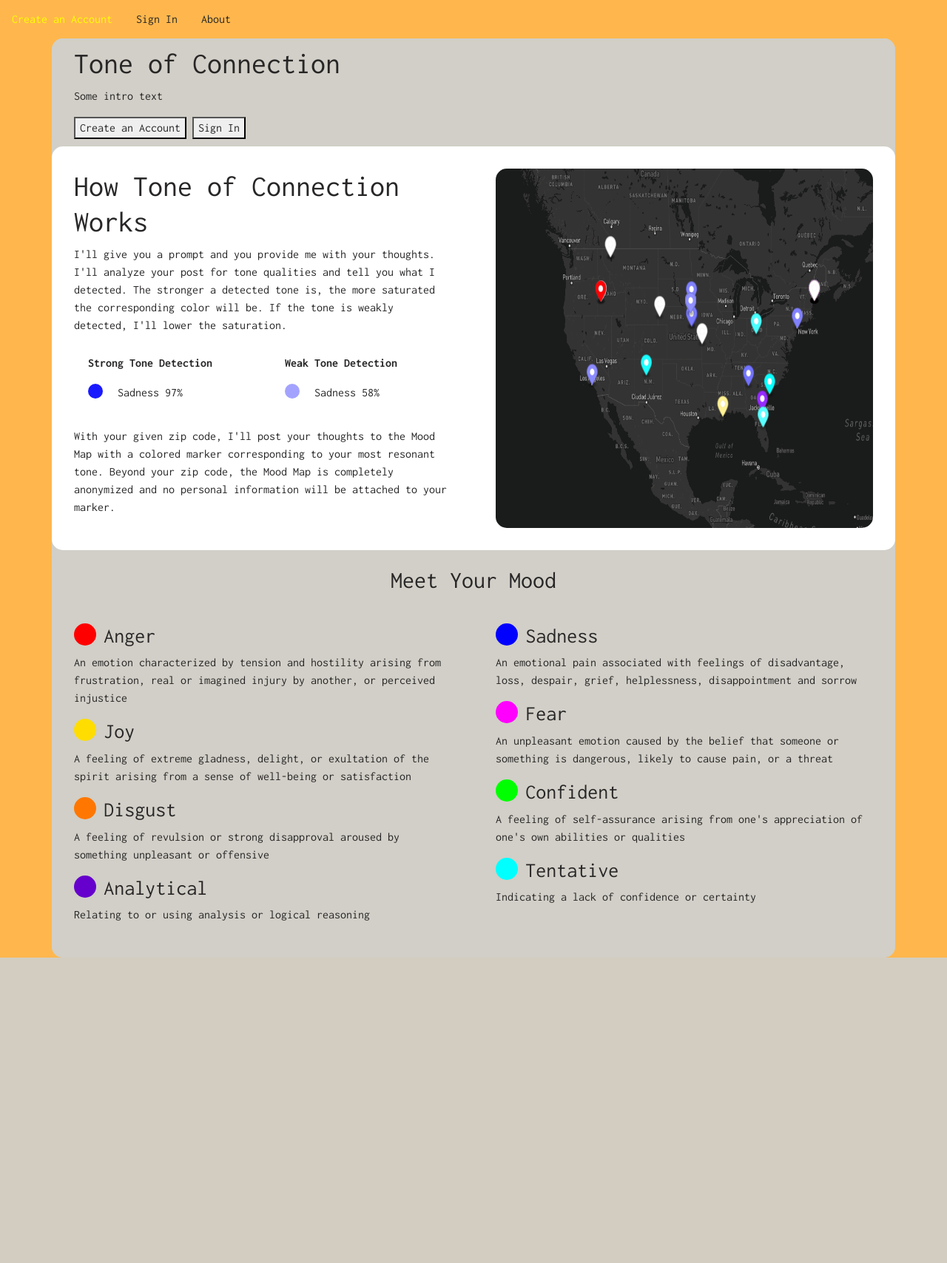
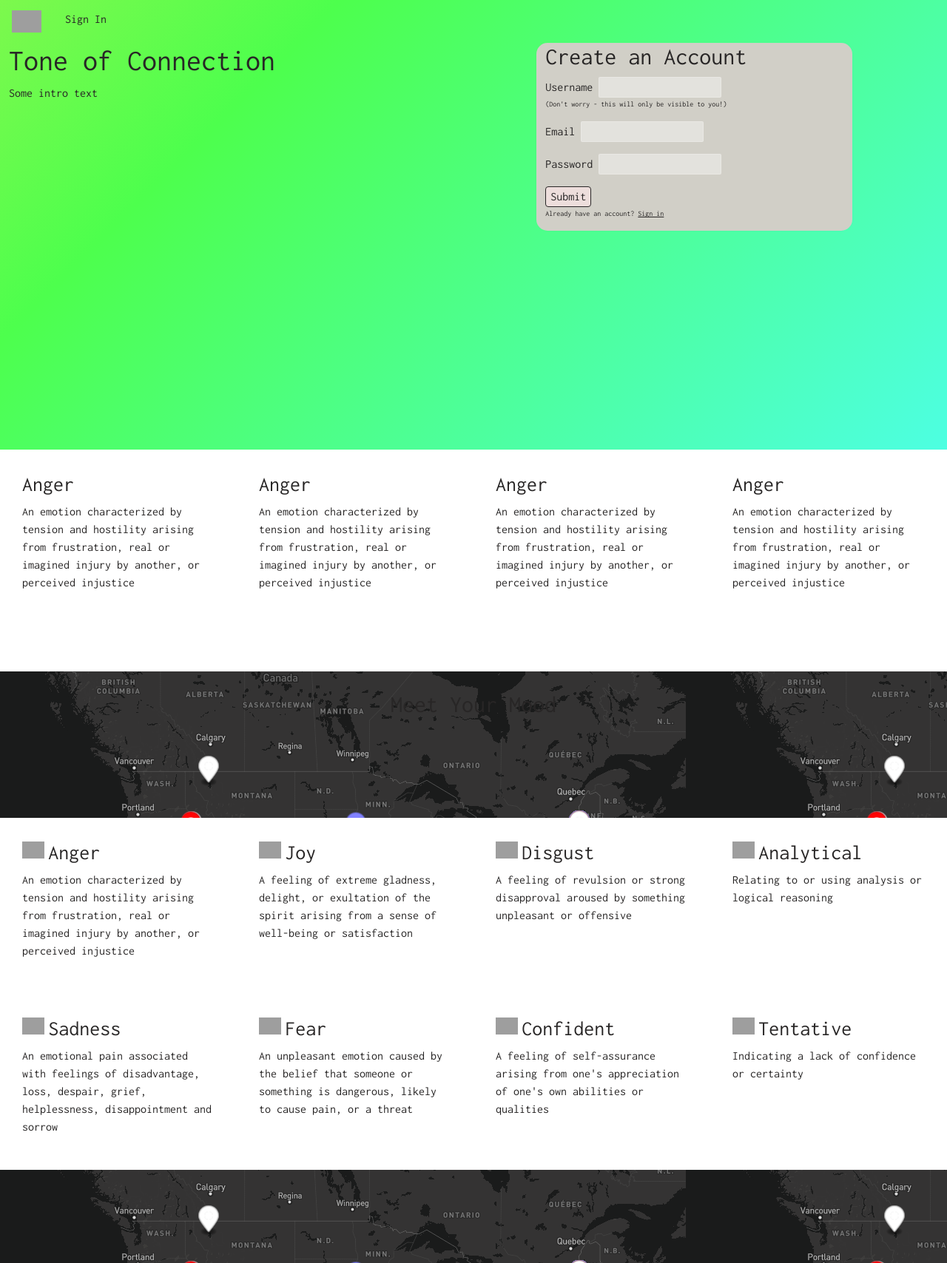
Before and after one commit to hannahpaxton/tone-of-connection, a Flask app: page / in a window 1280 px wide. Shown: the whole page at 74% size. Before the commit the page ends 1295 px from the top, so only its background shows below. Run offline with Flask 2, Linux system fonts and the light colour scheme; grey boxes are pictures that could not be loaded.

Commit message:
Progressed home page styling and added icons

```diff
--- a/static/css/styles.css
+++ b/static/css/styles.css
@@ -3,49 +3,73 @@ html * {
     color: rgb(40, 38, 38);
 }
 
-@keyframes shiftingcolor {
-    0% {
-        background-color: #a64dff
-    }
-    15% {
-        background-color: #4d4dff
-    }
-    30% {
-        background-color: #4dffff
-    }
-    45% {
-        background-color: #4dff4d
-    }
-    60% {
-        background-color: #ffe74d
-    }
-    75% {
-        background-color: #ffa04d
-    }
-    90% {
-        background-color: #ff4d4d
-    }
-    100% {
-        background-color: #ff4dff
-    }
+body.no_log {
+    margin: 0;
 }
 
-body.no_log {
-    margin: 0;
-    padding: 0;
-    -webkit-animation: shiftingcolor 20s infinite;
-    animation: shiftingcolor 10s infinite;
-    -webkit-animation-direction: alternate;
-    animation-direction: alternate;
-}
-
-.tone_key {
-    background-color: white;
+.container {
+    padding:10px;
 }
 
 body.log {
     background-color: #E0E0D5;
 }
+
+
+/* Home Styling */
+
+.container-fluid {
+    margin: 0;
+}
+
+body.no_log {
+    background: linear-gradient(-45deg, #a64dff, #4d4dff, #4dffff,#4dff4d, #ffe74d, #ffa04d, #ff4d4d, #ff4dff);
+    background-size: 400% 400%;
+    animation: gradient 15s ease infinite;
+}
+
+@keyframes gradient {
+    0% {
+        background-position: 0% 50%;
+    }
+    50% {
+        background-position: 100% 50%;
+    }
+    100% {
+        background-position: 0% 50%;
+    }
+}
+
+#background_map {
+    background-image: url(/static/images/placeholder_map.png);
+    width: auto;
+    height: 100vh;
+}
+
+#home_main {
+    height: 550px;
+}
+
+#create_account {
+    position: absolute;
+    right: 0;
+    margin-right: 10%;
+}
+
+#features {
+    background-color: white;
+    height: 300px;
+}
+
+.tone_card {
+    background-color: white;
+    padding: 30px;
+}
+
+
+
+
+/* Ucategorized Styling */
 
 .all_user_posts {
     background: honeydew;
@@ -130,11 +154,6 @@ a:hover {
 .no_log {
     margin-top: 2%;
     min-height: 600px;
-}
-
-.row {
-    background-color: #d1cfc7;
-    border-radius: 15px;
 }
 
 .col-md-6 {
@@ -468,7 +487,7 @@ textarea {
     border-radius: 15px;
 }
 
-#with_background {
+.with_background {
     background-color: #d1cfc7;
     border-radius: 15px;
 }
@@ -522,6 +541,7 @@ textarea {
     background: rgba(255,255,255,0.6);
     border-radius: 5px;
     position: absolute;
+    top: 6%;
 }
 
   /* Post Details Styling */
--- a/templates/base_log.html
+++ b/templates/base_log.html
@@ -32,6 +32,9 @@
 
     <div class="column_full">
       <ul class="topnav">
+        <li><a href="/">
+          <img src="/static/images/tone_of_connection.png" alt="Logo" style="width:40px;">
+        </a></li>
         <li><a href="/users/{{ session['user_id'] }}">My Journal</a></li>
         <li><a href="/post">Log Your Thoughts</a></li>
         <li><a href="/map">Mood Map</a><li>
--- a/templates/base_no_log.html
+++ b/templates/base_no_log.html
@@ -23,9 +23,10 @@
 
     <div class="column_full">
         <ul class="topnav">
-          <li><a href="/account">Create an Account</a></li>
+          <li><a href="/">
+            <img src="/static/images/tone_of_connection.png" alt="Logo" style="width:40px;">
+          </a></li>
           <li><a href="/login">Sign In</a></li>
-          <li><a href="/about1">About</a></li>
         </ul>
     </div>
 
--- a/templates/home.html
+++ b/templates/home.html
@@ -3,107 +3,140 @@
 
 {% block body %}
 <div class="jumbotron vertical-center">
-    <div class="container" id="with_background">
-    <div class="row">
-        <div class="col-12 extra_low_margin">
+    <div class="container-fluid">
+    <div class="row" id="home_main">
+        <div>
             <h1>Tone of Connection</h1>
             <p>Some intro text</p>
-            <button a href="/login">Create an Account</button>
-            <button a href="/login">Sign In</button>
+        </div>
+
+        <div class="col-6 col-md-4 with_background" id="create_account">
+
+            <h2>Create an Account</h2>
+            <form id="account_creation" action="/register" method="POST">
+              <p>
+              Username <input class="transparency_field" type="text" name="username">
+                <p class="disclaimer">(Don't worry - this will only be visible to you!)</p>
+              </p>
+
+              <p>
+                Email <input class="transparency_field" type="text" name="email">
+              </p>
+
+              <p>
+              Password <input class="transparency_field" type="password" name="password">
+              </p>
+
+              <p>
+                <input class="button" type="submit">
+              </p>
+
+              <p class="disclaimer">Already have an account? <a href='/login'>Sign in</a></p>
+            </form>
           </div>
     </div>
 
-    <div class="row" style="background-color: white;">
-        <div class="col-12 col-md-6 low_margin">
-            <h1>How Tone of Connection Works</h1>
-            <p>I'll give you a prompt and you provide me with your thoughts. I'll analyze your post for tone qualities and tell you what I detected.
-                The stronger a detected tone is, the more saturated the corresponding color will be. If the tone is weakly detected, I'll lower the saturation.</p>
-                <div class="row" id="about_example">
-                    <div class="col-12 col-md-6 extra_low_margin">
-                        <p><strong>Strong Tone Detection</strong></p>
-                        <div style="height:20px; width:20px; background-color:#1a1aff; border-radius:100%; float:left"></div>
-                        <p style="display: inline-block; padding-left: 20px;"> Sadness 97% </p>
-                    </div>
-                    <div class="col-12 col-md-6 extra_low_margin">
-                        <p><strong>Weak Tone Detection</strong></p>
-                        <div style="height:20px; width:20px; background-color:#a3a3ff; border-radius:100%; float:left"></div>
-                        <p style="display: inline-block; padding-left: 20px;"> Sadness 58% </p>
-                    </div>
-                </div>
-                <p id="div_margin">With your given zip code, I'll post your thoughts to the Mood Map with a colored marker corresponding to your most resonant tone.
-                Beyond your zip code, the Mood Map is completely anonymized and no personal information will be attached to your marker.</p>
-            </p>
-            </div>
-
-        <div class="col-12 col-md-6 low_margin">
-            <img id="mood_map" src="/static/images/placeholder_map.png" alt="Mood Map">
-        </div>
-    </div>
-
-        <div class="row">
-            <h2 id="tone_about">Meet Your Mood</h2>
-
-            <div class="col-12 col-md-6 low_margin">
-                <div>
-                    <div class="tone_base" style="background-color:#ff0000"></div>
+    <div class="row" id="features">
+        <div class="col-12 col-md-3 low_margin">
             <h3 class="tone_name">Anger</h3>
             <p class="tone_descrip">
                 An emotion characterized by tension and hostility arising from frustration, real or imagined injury by another, or perceived injustice
             </p>
         </div>
+        <div class="col-12 col-md-3 low_margin">
+            <h3 class="tone_name">Anger</h3>
+            <p class="tone_descrip">
+                An emotion characterized by tension and hostility arising from frustration, real or imagined injury by another, or perceived injustice
+            </p>
+        </div>
+        <div class="col-12 col-md-3 low_margin">
+            <h3 class="tone_name">Anger</h3>
+            <p class="tone_descrip">
+                An emotion characterized by tension and hostility arising from frustration, real or imagined injury by another, or perceived injustice
+            </p>
+        </div>
+        <div class="col-12 col-md-3 low_margin">
+            <h3 class="tone_name">Anger</h3>
+            <p class="tone_descrip">
+                An emotion characterized by tension and hostility arising from frustration, real or imagined injury by another, or perceived injustice
+            </p>
+        </div>
+    </div>
 
-                <div>
-                    <div class="tone_base" style="background-color:#ffdd00"></div>
+    <div class="row" id="background_map">
+        <h2 id="tone_about">Meet Your Mood</h2>
+        <div id="mood_grid">
+        <div class="row">
+            <div class="col-12 col-md-3 tone_card">
+                <div class="tone_base">
+                    <img src="/static/images/anger.png" alt="Anger" style="width:30px">
+                </div>
+                <h3 class="tone_name">Anger</h3>
+                <p class="tone_descrip">
+                    An emotion characterized by tension and hostility arising from frustration, real or imagined injury by another, or perceived injustice
+                </p>
+            </div>
+            <div class="col-12 col-md-3 tone_card">
+                <div class="tone_base">
+                    <img src="/static/images/joy.png" alt="Joy" style="width:30px">
+                </div>
                 <h3 class="tone_name">Joy</h3>
                 <p class="tone_descrip">
                     A feeling of extreme gladness, delight, or exultation of the spirit arising from a sense of well-being or satisfaction
                 </p>
             </div>
-
+            <div class="col-12 col-md-3 tone_card">
                 <div>
-                    <div class="tone_base" style="background-color:#ff7700"></div>
+                    <div class="tone_base">
+                        <img src="/static/images/disgust.png" alt="Disgust" style="width:30px">
+                    </div>
                     <h3 class="tone_name">Disgust</h3>
                     <p class="tone_descrip">
                         A feeling of revulsion or strong disapproval aroused by something unpleasant or offensive
                     </p>
                 </div>
-
-                <div>
-                    <div class="tone_base" style="background-color:#6600cc"></div>
+            </div>
+            <div class="col-12 col-md-3 tone_card">
+                <div class="tone_base">
+                    <img src="/static/images/analytical.png" alt="Analytical" style="width:30px">
+                </div>
                 <h3 class="tone_name">Analytical</h3>
                 <p class="tone_descrip">
                     Relating to or using analysis or logical reasoning
                 </p>
             </div>
         </div>
-
-            <div class="col-12 col-md-6 low_margin">
-                <div>
-                    <div class="tone_base" style="background-color:#0000ff"></div>
+        <div class="row">
+            <div class="col-12 col-md-3 tone_card">
+                    <div class="tone_base">
+                        <img src="/static/images/sadness.png" alt="Sadness" style="width:30px">
+                    </div>
                     <h3 class="tone_name">Sadness</h3>
                     <p class="tone_descrip">
                         An emotional pain associated with feelings of disadvantage, loss, despair, grief, helplessness, disappointment and sorrow
-                    </p>
             </div>
-
-                <div>
-                    <div class="tone_base" style="background-color:#ff00ff"></div>
+            <div class="col-12 col-md-3 tone_card">
+                    <div class="tone_base">
+                        <img src="/static/images/fear.png" alt="Fear" style="width:30px">
+                    </div>
                     <h3 class="tone_name">Fear</h3>
                     <p class="tone_descrip">
                         An unpleasant emotion caused by the belief that someone or something is dangerous, likely to cause pain, or a threat
                     </p>
             </div>
-
-                <div>
-                    <div class="tone_base" style="background-color:#00ff00"></div>
+            <div class="col-12 col-md-3 tone_card">
+                    <div class="tone_base">
+                        <img src="/static/images/confidence.png" alt="Confident" style="width:30px">
+                    </div>
                     <h3 class="tone_name">Confident</h3>
                     <p class="tone_descrip">
                         A feeling of self-assurance arising from one's appreciation of one's own abilities or qualities
                     </p>
             </div>
-
-                <div>
-                    <div class="tone_base" style="background-color:#00ffff"></div>
+            <div class="col-12 col-md-3 low_margin tone_card">
+                    <div class="tone_base">
+                        <img src="/static/images/tentative.png" alt="Tentative" style="width:30px">
+                    </div>
                     <h3 class="tone_name">Tentative</h3>
                     <p class="tone_descrip">
                         Indicating a lack of confidence or certainty
@@ -113,5 +146,7 @@
         </div>
     </div>
     </div>
+</div>
+
 
 {% endblock %}
--- a/templates/login.html
+++ b/templates/login.html
@@ -4,7 +4,7 @@
 {% block body %}
 <div class="jumbotron vertical-center">
   <div class="container">
-    <div class="row">
+    <div class="row with_background">
       <div class="col-12 col-md-6">
         <h1 id="typing"></p>
       </div>
--- a/templates/post_homepage.html
+++ b/templates/post_homepage.html
@@ -8,7 +8,7 @@
 {% block body %}
 <div class="jumbotron vertical-center">
 <div class="container no_log">
-  <div class="row">
+  <div class="row with_background">
 
     <div class="col-12 col-md-6 low_margin">
       <h2 class="prompt" id="typing"></h2>
```
Lines whose indentation alone changed are shown as unchanged.
